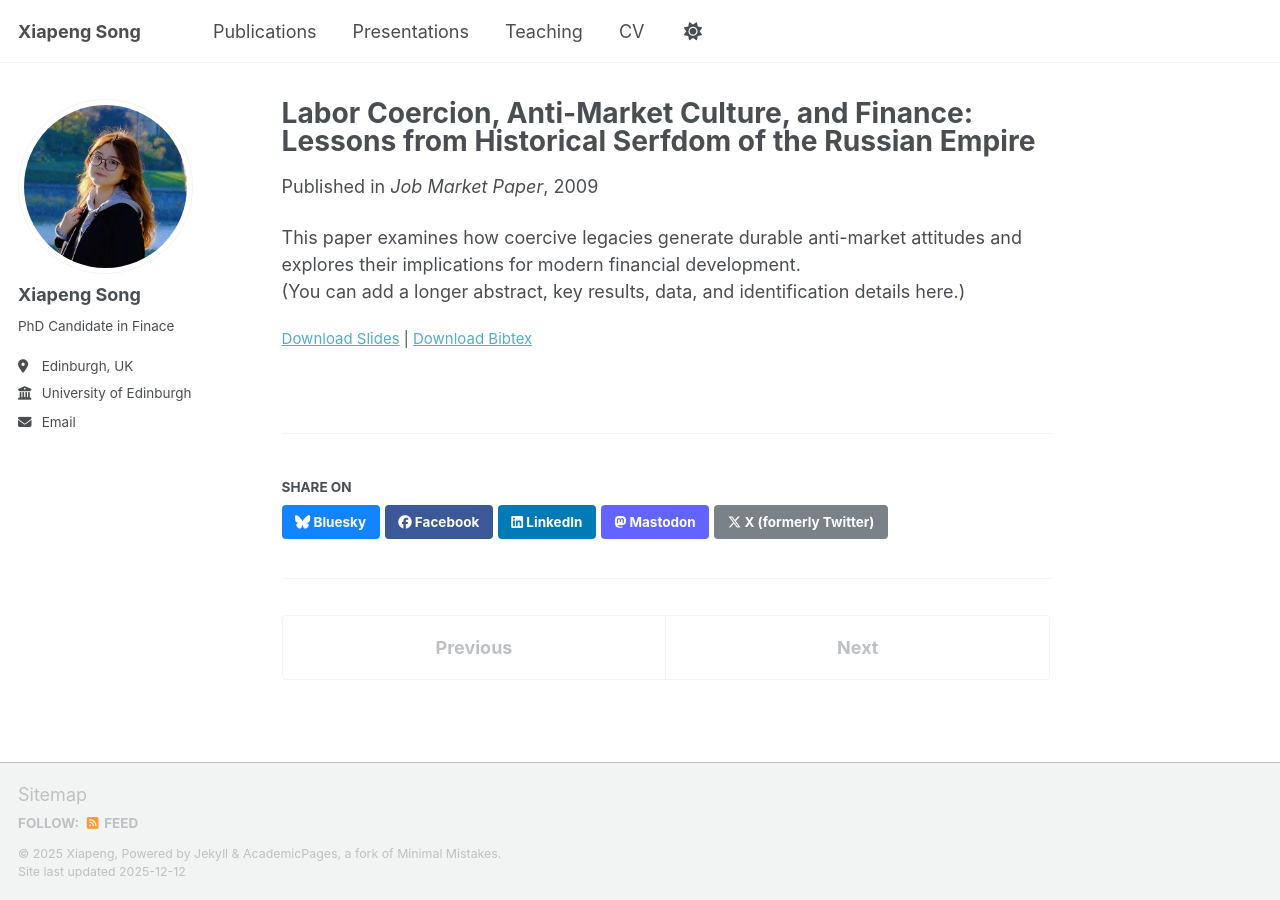
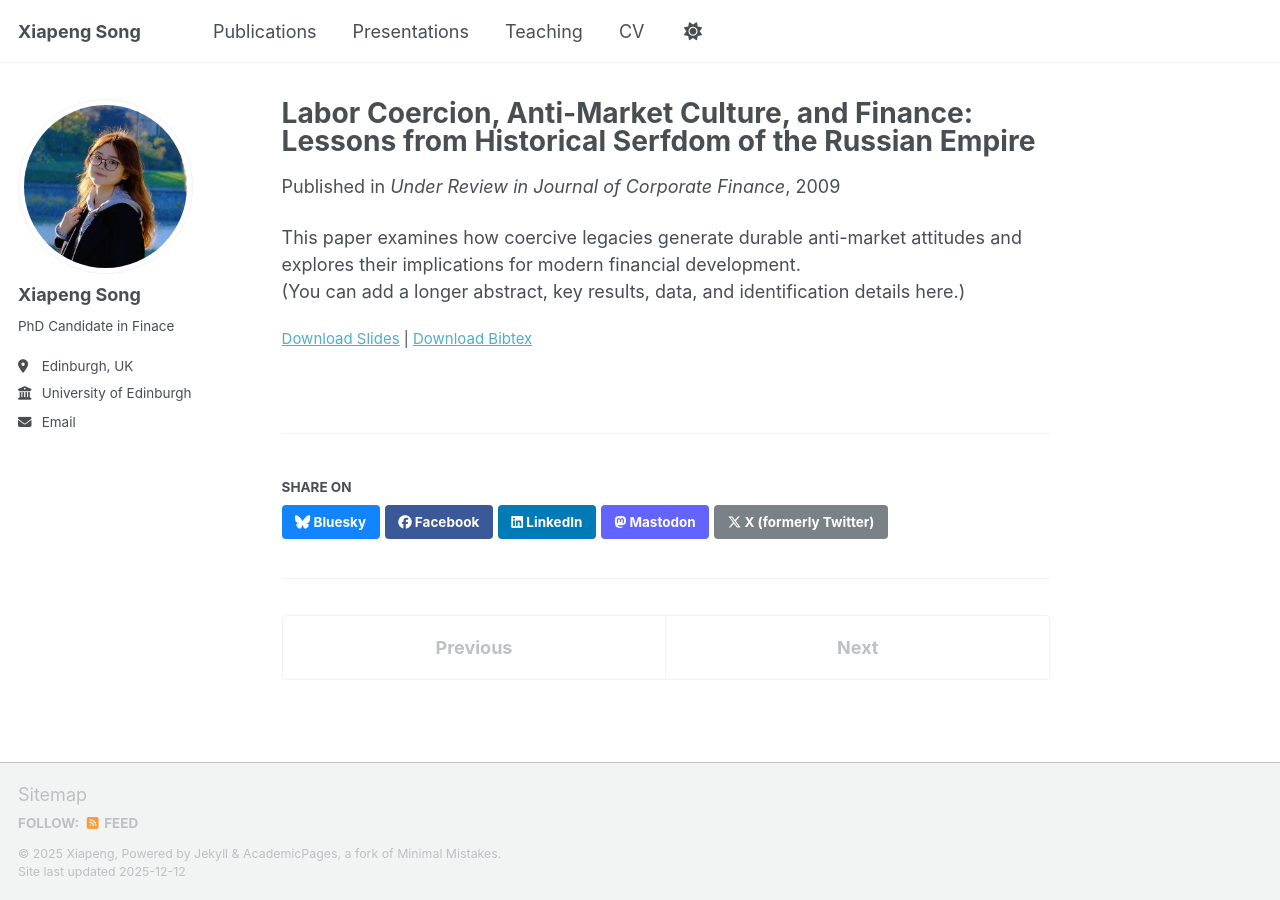
Before and after one commit to xiapengsong/xiapengsong.github.io, a Jekyll site: the page built from _publications/2009-10-01-paper-title-number-1.md, in a window 1280 px wide. Built offline with Jekyll 4.4.1, drawn with Linux system fonts in a browser that asks for light colours; a script bundle is joined from its source files by our own code; library files that are not in the unit come from our copies.

Commit message:
Update 2009-10-01-paper-title-number-1.md

```diff
--- a/_publications/2009-10-01-paper-title-number-1.md
+++ b/_publications/2009-10-01-paper-title-number-1.md
@@ -5,11 +5,11 @@ category: jmp
 # permalink: /publication/2025-01-01-labor-coercion-anti-market-culture-finance
 excerpt: "This paper studies how historical labor coercion shapes persistent anti-market culture and constrains contemporary financial development."
 # date: 2025-01-01
-venue: "Job Market Paper"
+venue: "Under Review in Journal of Corporate Finance"
 slidesurl: ""
 paperurl: ""
 bibtexurl: ""
-authors: "**Song, Xiapeng**; Hou, Wenxuan*; Wang, Tong"
+authors: "<strong>Song, Xiapeng</strong>; Hou, Wenxuan*; Wang, Tong"
 # citation: "Song, Xiapeng. (2025). &quot;Labor Coercion, Anti-Market Culture, and Finance: Lessons from Historical Serfdom of the Russian Empire.&quot; <i>Job Market Paper</i>."
 ---
 This paper examines how coercive legacies generate durable anti-market attitudes and explores their implications for modern financial development.
```
